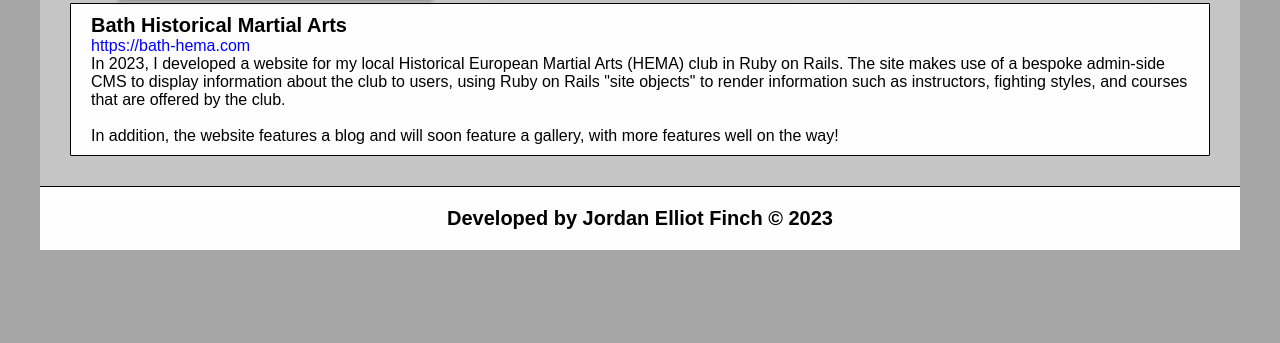
After one commit to JordanFinch72/Portfolio, a PHP site: page /projects.php in a window 1280 px wide. The commit adds this page. Shown: the part 457-800 px from the top of the page. Run offline with PHP 8.4, Linux system fonts and the light colour scheme; style sheets or scripts are compiled from the project's sources.

Commit message:
Projects page, styling, interactivity

```diff
--- a/modules/header.php
+++ b/modules/header.php
@@ -1,14 +1,14 @@
 <header>
 	<div class="left">
-		<a href="/index.php">
+		<a href="index.php">
 			<span class="desktop">Jordan Elliot Finch</span>
 			<span class="mobile">J.E.F.</span>
 		</a>
 	</div>
 	<nav>
-		<a href="#">Personal Details</a>
-		<a href="#">Projects</a>
-		<a href="#">Skills</a>
+		<a href="about.php">Personal Details</a>
+		<a href="projects.php">Projects</a>
+		<a href="skills.php">Skills</a>
 	</nav>
 	<div class="right">
 		Get in touch:
--- /dev/null
+++ b/projects.php
@@ -0,0 +1,94 @@
+<!DOCTYPE html>
+<html lang="en">
+<head>
+	<meta charset="UTF-8">
+	<meta name="theme-color" content="#FFCC00" /> <!-- TODO: Check that this doesn't look abysmal -->
+	<!-- TODO: Metadata: descriptions, etc. -->
+	<link rel="stylesheet" type="text/css" href="resources/css/main.css" />
+	<link rel="stylesheet" type="text/css" href="resources/css/playground.css" />
+	<script src="resources/js/playground.js"></script>
+	<title>Jordan Elliot Finch - Projects</title>
+</head>
+<body>
+	<?php require("modules/header.php") ?>
+
+	<div class="title-header">
+		<h2>Projects</h2>
+	</div>
+
+	<main class="playground">
+		<section>
+			<div class="card-row">
+				<div class="card active" id="bhma" style="background-image: url('https://placekitten.com/300/250')">
+					<span>Bath Historical Martial Arts</span>
+				</div>
+				<div class="card" id="lema" style="background-image: url('https://placekitten.com/300/250')">
+					<span>LEMA: Linguistic Etymology Map Assistant</span>
+				</div>
+				<div class="card" id="io" style="background-image: url('https://placekitten.com/300/250')">
+					<span>Into Oblivion</span>
+				</div>
+			</div>
+			<div class="info-box active" id="bhma">
+				<div class="title">
+					Bath Historical Martial Arts
+					<a href="https://bath-hema.com" target="_blank">https://bath-hema.com</a>
+				</div>
+				<div class="content">
+					<p>
+						In 2023, I developed a website for my local Historical European Martial Arts (HEMA) club in Ruby on Rails. The site makes use of a bespoke admin-side CMS to display information about the club to users, using Ruby on Rails "site objects" to render information such as instructors, fighting styles, and courses that are offered by the club. <br /><br />
+						In addition, the website features a blog and will soon feature a gallery, with more features well on the way!
+					</p>
+				</div>
+			</div>
+			<div class="info-box" id="lema">
+				<div class="title">
+					LEMA: Linguistic Etymology Map Assistant
+					<a href="https://lema-tool.herokuapp.com" target="_blank">https://lema-tool.herokuapp.com</a>
+				</div>
+				<div class="content">
+					<p>
+						In 2022, as part of my thesis project for (BSc) Computing and Software Development, I developed an <a href="https://www.iap.org.uk/main/the-iap-prize/" target="_blank">award-winning</a> tool inspired by the <a href='https://www.reddit.com/r/etymologymaps/' target='_blank'>/r/etymologymaps</a> subreddit. Made in collaboration with the kind creator of <a href="https://etymologyexplorer.com" target='_blank'>Etymology Explorer</a>, this tool allows users to enter any word they can think of and see the etymology of that word be displayed on a map of the world before their very eyes!
+						<br /><br />
+						The users could then use the tool to tweak the map to their liking, by changing the size, labels, and colours of the nodes. They could also export or import the maps (in image and data form) for sharing. In addition, there is also a "community" feature of the tool that allows people to share the maps they've made.
+						<br /><br />
+						This was coded in React and Express.js, using a PouchDB document-based database for storing users' map data.
+						<br /><br />
+						The site is live but currently in a limited state, but I heartily encourage you to check out the <a href="https://youtu.be/7k8QdBcTOe0" target="_blank">demonstration video</a> to see it in all its glory!
+					</p>
+				</div>
+			</div>
+			<div class="info-box" id="io">
+				<div class="title">
+					Into Oblivion
+					<a href="https://intooblivion.co.uk" target="_blank">https://intooblivion.co.uk</a>
+				</div>
+				<div class="content">
+					<p>
+						Long ago, my friend and I were playing a Dungeons and Dragons-esque game with each other online, when he had the idea that I should make our virtual world into reality into a game. Thus, this side-project of mine was born. This project has been on-and-off since about 2015 and was written in raw JavaScript and PHP with a custom, RESTful API and MySQL database.
+						<br /><br />
+						It has a fair bit of content, but is also largely a playground for me to play around with new versions of web technologies as they emerge; and to practise new design patterns as I learn about them.
+						<br /><br />
+						Specific features:
+					</p>
+					<ul>
+						<li>A huge PHP back-end, handling data processing and security via a bespoke RESTful API</li>
+						<li>Heavy use of JavaScript to handle the game, including:
+							<ul>
+								<li>AJAX, for calling API endpoints without disrupting gameplay</li>
+								<li>Seamless navigation</li>
+								<li>Inventory handling</li>
+								<li>Combat handling</li>
+								<li>Quest handling</li>
+								<li>Dialogue and NPC/event interaction</li>
+							</ul>
+						</li>
+					</ul>
+				</div>
+			</div>
+		</section>
+	</main>
+
+	<?php require("modules/footer.php"); ?>
+</body>
+</html>
--- a/resources/css/main.css
+++ b/resources/css/main.css
@@ -52,6 +52,12 @@
     flex: 5 5;
     padding: 1rem;
 }
+header nav a {
+    font-weight: normal;
+}
+header nav a:hover {
+    font-weight: 600;
+}
 header .right {
     display: flex;
     flex-flow: column wrap;
@@ -70,10 +76,13 @@
 }
 
 div.title-header {
-    text-align: center;
     background-image: url("https://placekitten.com/1200/150");
+}
+div.title-header h2 {
     color: white;
     text-transform: uppercase;
+    text-align: center;
+    font-weight: normal;
 }
 
 main {
--- a/resources/css/playground.css
+++ b/resources/css/playground.css
@@ -4,18 +4,35 @@
     align-items: center;
     padding: 1rem;
 }
-.playground section .widget-row {
+.playground section .card-row {
     display: flex;
     flex-flow: row wrap;
-    justify-content: space-between;
+    justify-content: space-evenly;
     align-items: center;
+    width: 100%;
 }
-.playground section .widget-row > img {
+.playground section .card-row .card {
+    display: flex;
+    flex-flow: column;
+    justify-content: end;
+    align-items: center;
     border: 1px solid black;
     box-shadow: 0 4px 4px 0 rgba(0,0,0,0.25);
+    width: 300px;
+    height: 250px;
+}
+.playground section .card-row .card.active {
+    transform: scale(105%);
+}
+.playground section .card-row .card > span {
+    background-color: rgba(0,0,0,0.75);
+    color: white;
+    width: 100%;
+    text-align: center;
+    font-size: 0.85rem;
 }
 .playground section .info-box {
-    display: flex;
+    display: none;
     flex-flow: column;
 
     margin: 0.5rem;
@@ -24,9 +41,23 @@
     border-radius: 1px 1px 1px 1px;
     background-color: #fefefe;
 }
+.playground section .info-box.active {
+    display: flex;
+}
 .playground section .info-box > .title {
+    display: flex;
+    flex-flow: column;
     font-weight: 600;
     padding: 0 1rem;
+    width: fit-content;
+}
+.playground section .info-box a {
+    font-size: 0.8rem;
+    color: blue;
+    font-weight: normal;
+}
+.playground section .info-box a:hover {
+    font-weight: 600;
 }
 .playground section .info-box > .content {
     padding: 0 1rem;
--- /dev/null
+++ b/resources/js/playground.js
@@ -0,0 +1,24 @@
+document.addEventListener("DOMContentLoaded", () => {
+
+	// When clicking Card Row cards
+	document.querySelectorAll(".card-row .card").forEach((el) =>
+	{
+		el.addEventListener('click', (e) =>
+		{
+			// Set clicked card to active
+			const $active_card = document.querySelector('.card-row .card.active')
+			if($active_card)
+				$active_card.classList.remove("active");
+			e.target.classList.add("active");
+
+			// Set corresponding info-box to active
+			const id = e.target.id;
+			document.querySelectorAll('.info-box').forEach((el) => {
+				if(el.id === id)
+					el.classList.add("active")
+				else
+					el.classList.remove("active");
+			});
+		});
+	});
+});
```
Also changed, not shown: index.php (+7 -5 lines).
